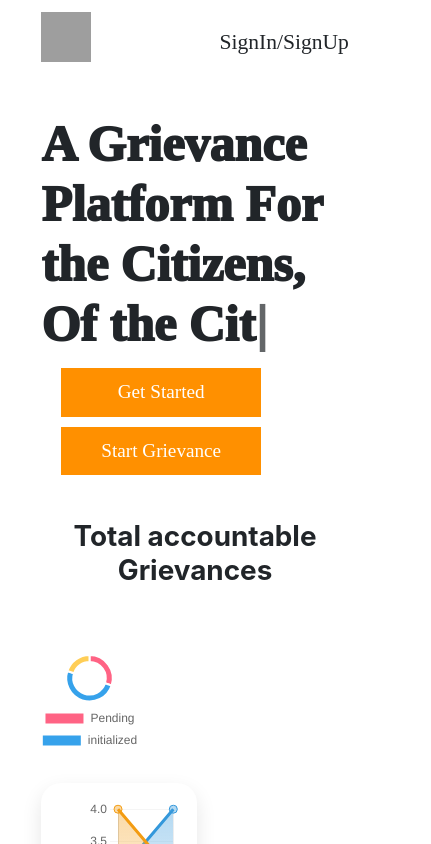
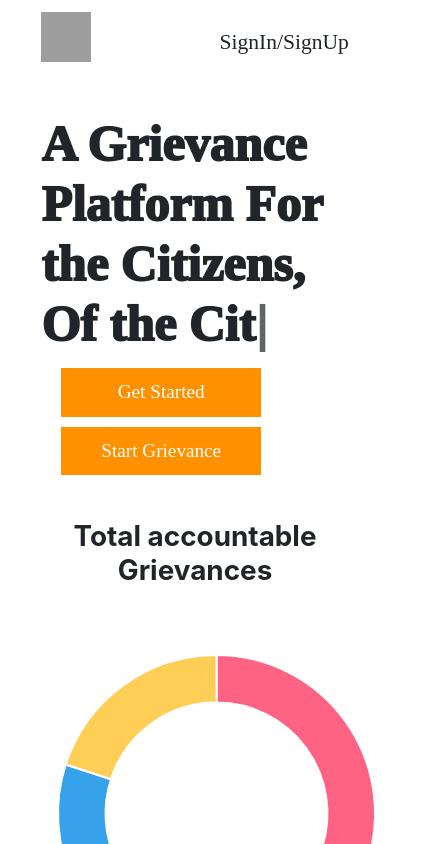
Before and after one commit to S9963hd/grievance, a React (Create React App) app: page / in a window 390 px wide. Shown: the top 844 px of the page, 431 px wide, since content can reach past the window. Built offline with nearby package versions, Linux system fonts and the light colour scheme; grey boxes are pictures that could not be loaded; a web font is replaced by a local one.

Commit message:
Responsive

```diff
--- a/src/HighCharts/LiveStatusGraph.jsx
+++ b/src/HighCharts/LiveStatusGraph.jsx
@@ -150,7 +150,7 @@ const StatusLineGraph = () => {
       background: '#fff',
       boxShadow: '0 8px 20px rgba(0,0,0,0.1)'
     }}>
-      <div style={{ height: '400px' }}>
+      <div className="dataChart">
         <Line ref={chartRef} data={chartData} options={options} />
       </div>
     </div>
--- /dev/null
+++ b/src/HighCharts/multiCharts.css
@@ -0,0 +1,10 @@
+.dataChart{
+    width:45vw;
+    height:45vh
+}
+@media (max-width:600px){
+    .dataChart{
+        width:90vw;
+        height: 90vw;
+    }
+}
--- a/src/HighCharts/multicharts.jsx
+++ b/src/HighCharts/multicharts.jsx
@@ -6,7 +6,7 @@ import {
   Legend
 } from 'chart.js';
 import { Doughnut } from 'react-chartjs-2';
-
+import './multiCharts.css';
 // Register the chart elements
 ChartJS.register(ArcElement, Tooltip, Legend);
 
@@ -45,10 +45,8 @@ const options = {
 
 const DonutChart = () => {
   return (
-    <div>
-      <div className="dataChart">
+    <div className="dataChart">
         <Doughnut data={data} options={options} />
-      </div>
     </div>
   );
 };
--- a/src/MainPage/MainPage.css
+++ b/src/MainPage/MainPage.css
@@ -80,9 +80,10 @@
             display: none;
         }
     }
-    .visualize1{
-        width: 100vw;
-        /* background-color: #FF9000; */
+    .visualize1,.visualize2{
+        *{
+            width: 100vw;
+        }
     }
 }
 .g-3{
--- a/src/MainPage/MainPage.jsx
+++ b/src/MainPage/MainPage.jsx
@@ -39,8 +39,8 @@ const MainPage = () => {
         </div>
         <div>
         <h1 style={{textAlign:'center',padding:'2vh',fontWeight:'700'}}>Total accountable Grievances</h1>
-        <div className="mainPage" style={{height:'85vh',alignItems:'center'}}>
-            <div className="visualize1">
+        <div className="mainPage" style={{height:'85vh',width:'80vw',alignItems:'center'}}>
+            <div className="visualize2">
                 <Multicharts/>
             </div>
             <div className="visualize2">
--- a/src/index.js
+++ b/src/index.js
@@ -17,4 +17,5 @@ root.render(
 // If you want to start measuring performance in your app, pass a function
 // to log results (for example: reportWebVitals(console.log))
 // or send to an analytics endpoint. Learn more: https://bit.ly/CRA-vitals
+
 reportWebVitals();
```
